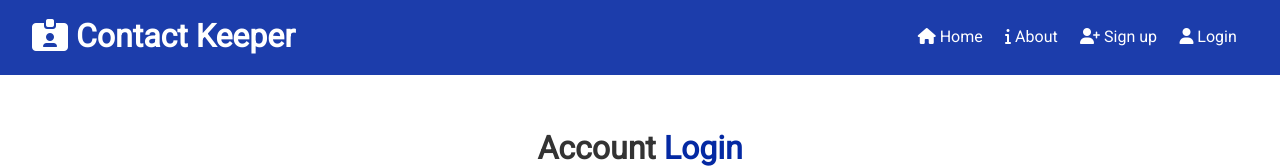
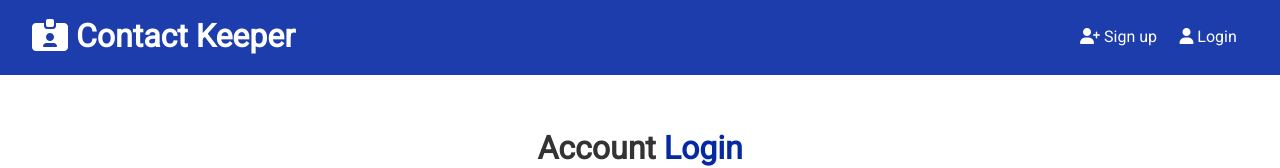
Before and after one commit to twilight-warlock/contact-keeper, a React (Create React App) app in the folder clientside/: page /login in a window 1280 px wide. Shown: the top 168 px of the page. Built offline with nearby package versions, Linux system fonts and the light colour scheme.

Commit message:
Updated Navbar authentication display and created logoutUser state

```diff
--- a/clientside/src/components/layout/Navbar.js
+++ b/clientside/src/components/layout/Navbar.js
@@ -1,24 +1,30 @@
-import React from "react";
+import React, { Fragment, useContext } from "react";
 import PropTypes from "prop-types";
 import { Link } from "react-router-dom";
+import AuthContext from "../../context/auth/authContext";
 
 const Navbar = ({ title, icon }) => {
-  return (
-    <div className="navbar bg-primary">
-      <h1>
-        <i className={icon}></i> {title}
-      </h1>
-      <ul>
+  const authContext = useContext(AuthContext);
+
+  const { isAuthenticated, logoutUser, user } = authContext;
+
+  const onLogout = () => {
+    logoutUser();
+  };
+
+  const authLinks = (
+    <Fragment>
+      <li>Hello {user && user.name}</li>
       <li>
-          <Link to="/">
-            <i className="fa fa-home"></i> Home
-          </Link>
+        <a onClick={onLogout} href="#!">
+          <i className="fa fa-sign-out-alt"></i>
+          <span className="hide-sm">Logout</span>
+        </a>
       </li>
-        <li>
-          <Link to="/about">
-            <i className="fa fa-info"></i> About
-          </Link>
-        </li>
+    </Fragment>
+  );
+  const guestLinks = (
+    <Fragment>
       <li>
         <Link to="/register">
           <i className="fa fa-user-plus"></i> Sign up
@@ -29,7 +35,15 @@
           <i className="fa fa-user"></i> Login
         </Link>
       </li>
-      </ul>
+    </Fragment>
+  );
+
+  return (
+    <div className="navbar bg-primary">
+      <h1>
+        <i className={icon}></i> {title}
+      </h1>
+      <ul>{isAuthenticated ? authLinks : guestLinks}</ul>
     </div>
   );
 };
--- a/clientside/src/context/auth/AuthState.js
+++ b/clientside/src/context/auth/AuthState.js
@@ -94,7 +94,7 @@
   };
 
   // Logout
-  const logoutUser = () => {};
+  const logoutUser = () => dispatch({ type: LOGOUT });
 
   // Clear Errors
   const clearErrors = () => dispatch({ type: CLEAR_ERRORS });
--- a/clientside/src/context/auth/authReducer.js
+++ b/clientside/src/context/auth/authReducer.js
@@ -30,6 +30,7 @@
     case REGISTER_FAIL:
     case AUTH_ERROR:
     case LOGIN_FAIL:
+    case LOGOUT:
       localStorage.removeItem("token");
       return {
         ...state,
```
Lines whose indentation alone changed are shown as unchanged.
